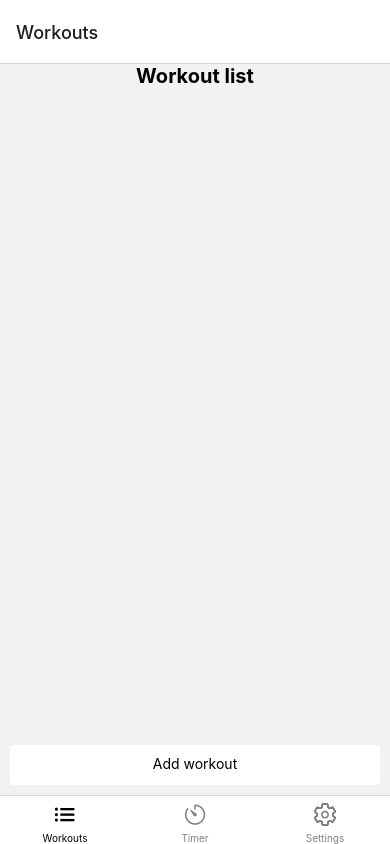
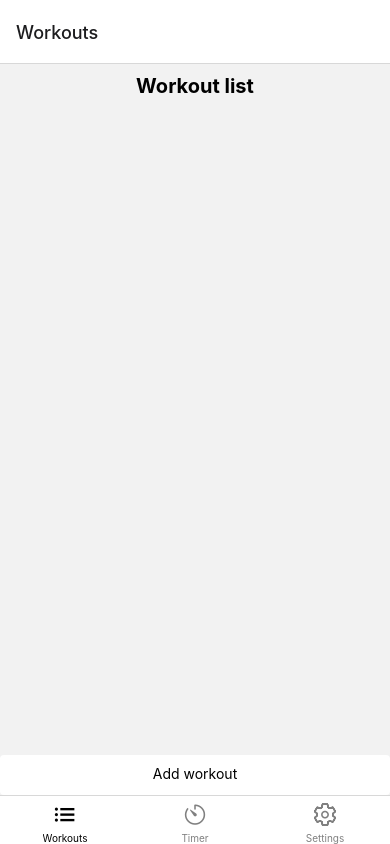
Before and after one commit to marcterradas/timers-exercises-series, a React Native app: screen / in a window 390 px wide. Built offline with nearby package versions, Linux system fonts and the light colour scheme.

Commit message:
refactor: :art: update styles workout

```diff
--- a/src/pages/workout/Form.jsx
+++ b/src/pages/workout/Form.jsx
@@ -3,14 +3,13 @@ import { View, ScrollView, Text, TextInput, Button } from "react-native";
 import { useTranslation } from "react-i18next";
 
 import styles from "../../styles/workout.styles";
-// import { saveWorkout } from "../logic/workout";
 
 const WorkoutForm = () => {
   const { t } = useTranslation();
   //   const [title, setTitle] = useState("");
 
   return (
-    <View style={styles.container}>
+    <View>
       <ScrollView>
         <View>
           <Text style={styles.title}>{t("new_workout")}</Text>
--- a/src/styles/workout.styles.js
+++ b/src/styles/workout.styles.js
@@ -6,6 +6,7 @@ const styles = StyleSheet.create({
     alignItems: "center",
     justifyContent: "center",
     alignSelf: "stretch",
+    paddingTop: 10,
   },
   title: {
     fontWeight: "bold",
@@ -28,7 +29,6 @@ const styles = StyleSheet.create({
   actionContainer: {
     alignSelf: "stretch",
     alignItems: "center",
-    padding: 10,
   },
   button: {
     height: 40,
```
